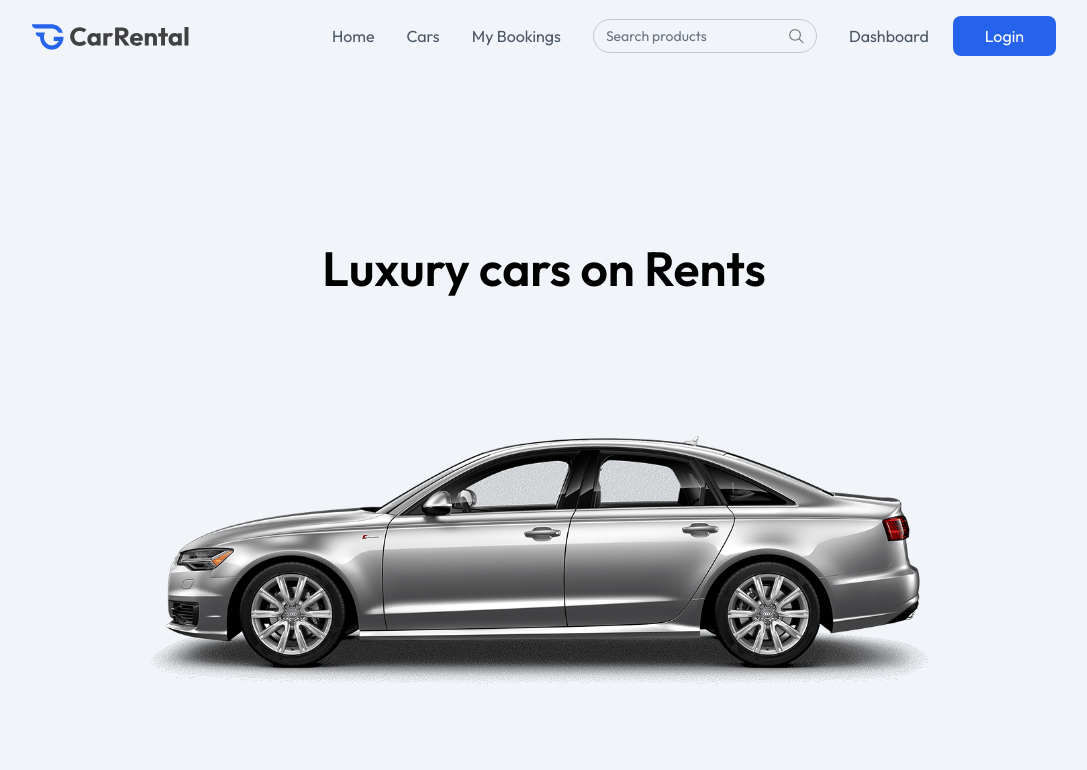
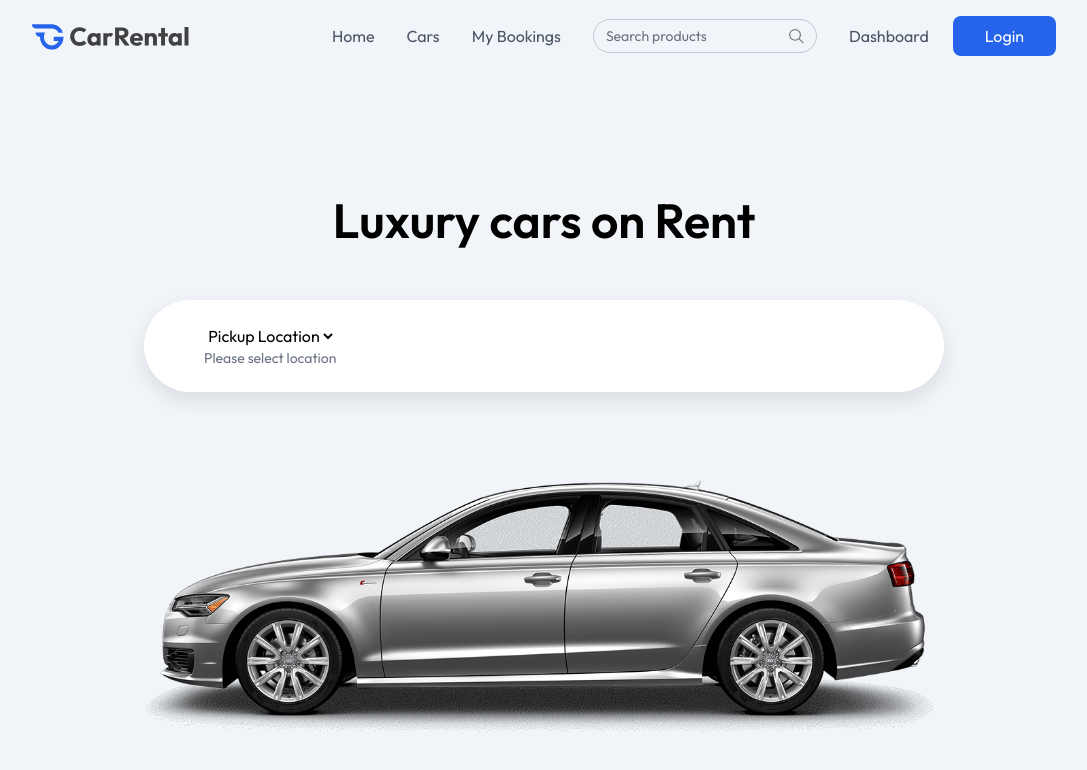
Before and after one commit to Raghav7071/CarRental, a React (Vite) app in the folder client/: page / in a window 1280 px wide. Shown: the top 770 px of the page, without its empty margins (96-1183 px from the left). Built offline with nearby package versions, Linux system fonts and the light colour scheme.

Commit message:
Fix Hero component state handling and cleanup UI

```diff
--- a/client/src/components/Hero.jsx
+++ b/client/src/components/Hero.jsx
@@ -1,12 +1,51 @@
-import React from 'react'
-import { assets } from '../assets/assets'
+import React, { useState } from 'react'
+import { assets, cityList } from '../assets/assets'
 
 const Hero = () => {
+
+  const [pickupLocation, setPickupLocation] = useState('')
+
   return (
     <div className='h-screen flex flex-col items-center justify-center gap-14 bg-light text-center'>
-        <h1 className='text-4xl md:text-5xl font-semibold'>Luxury cars on Rents</h1>
-        <form></form>
-        <img src={assets.main_car} alt="Car" className='max-h-74' />
+
+      <h1 className='text-4xl md:text-5xl font-semibold'>
+        Luxury cars on Rent
+      </h1>
+
+      <form className='flex flex-col md:flex-row items-start md:items-center justify-between p-6 rounded-full w-full max-w-[800px] bg-white shadow-[0px_8px_20px_rgba(0,0,0,0.1)]'>
+
+        <div className='flex flex-col md:flex-row items-start md:items-center gap-10 md:ml-8'>
+
+          <div>
+            <select
+              required
+              value={pickupLocation}
+              onChange={(e) => setPickupLocation(e.target.value)}
+              className='outline-none bg-transparent'
+            >
+              <option value=''>Pickup Location</option>
+              {cityList.map((city) => (
+                <option key={city} value={city}>
+                  {city}
+                </option>
+              ))}
+            </select>
+
+            <p className='px-1 text-sm text-gray-500'>
+              {pickupLocation || 'Please select location'}
+            </p>
+          </div>
+
+        </div>
+
+      </form>
+
+      <img
+        src={assets.main_car}
+        alt='car'
+        className='max-h-[300px]'
+      />
+
     </div>
   )
 }
```
